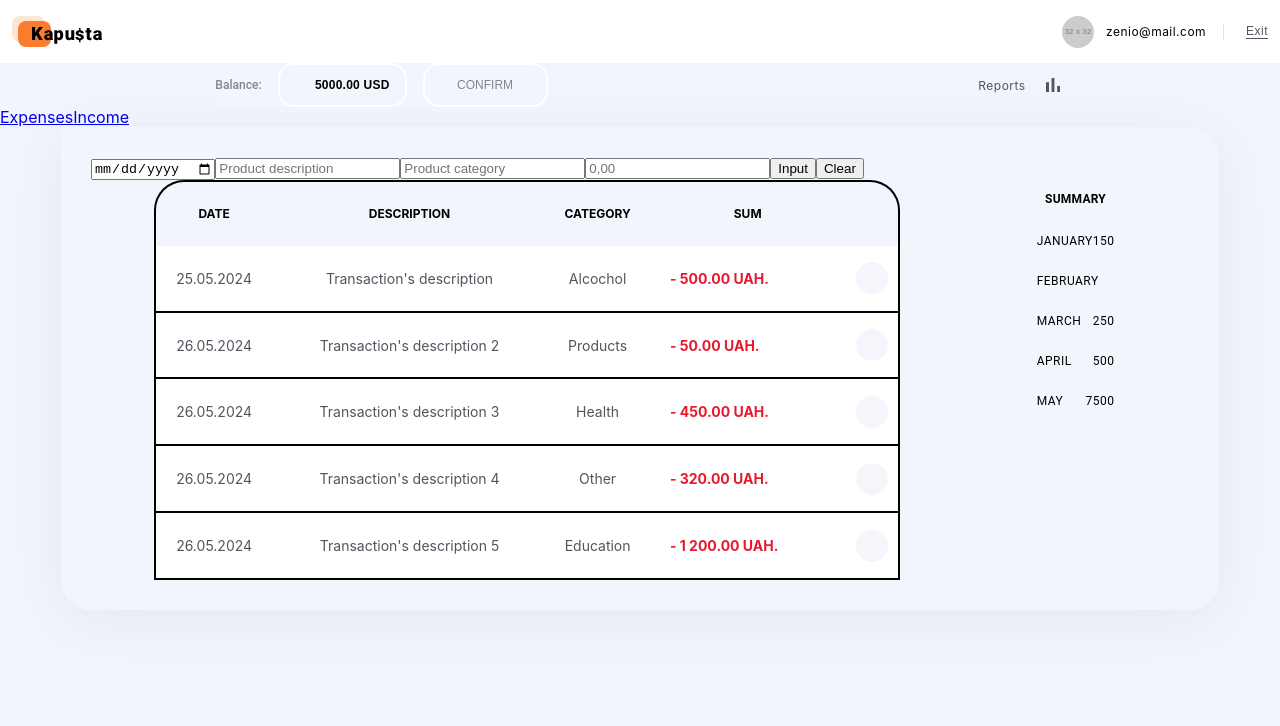
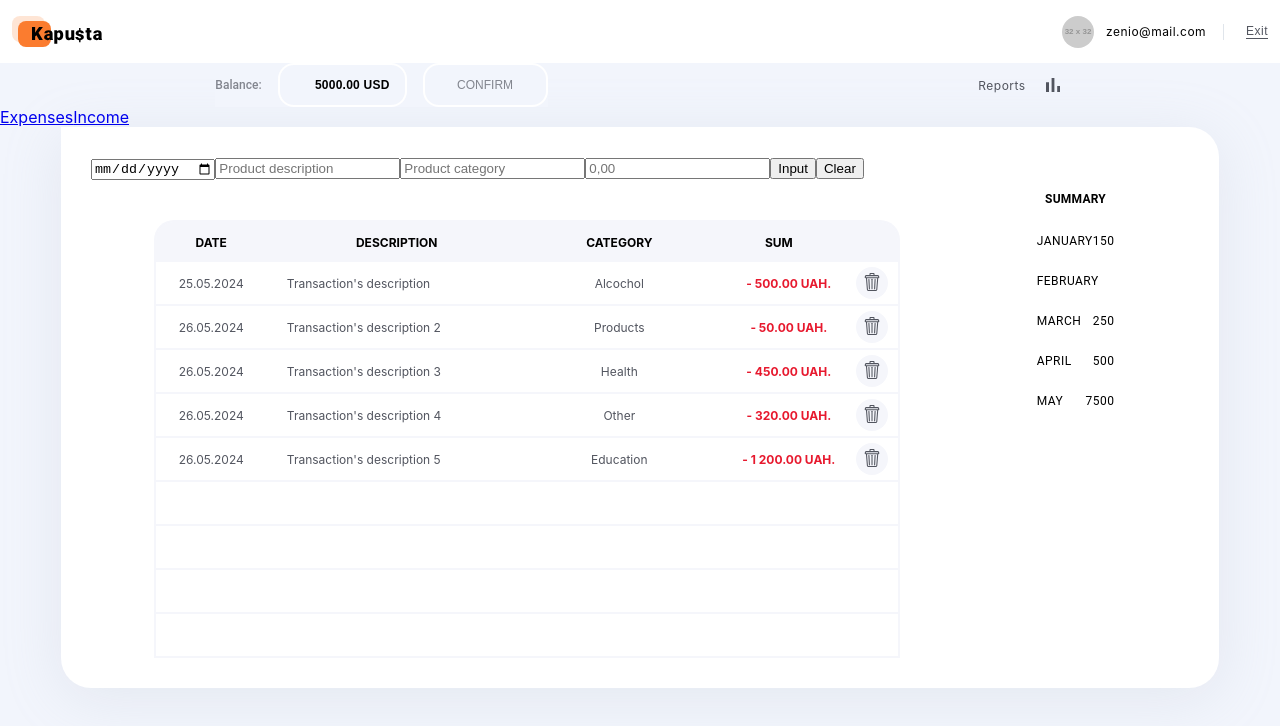
Before and after one commit to 831230/kapusta-architecture, a React (Create React App) app: page / in a window 1280 px wide. Both pictures are taken after typing "name@example.com", "Sample123" into the empty fields and a click on the button "LOG IN". Shown: the top 726 px of the page. Built offline with nearby package versions, Linux system fonts and the light colour scheme.

Commit message:
Fix Table components

```diff
--- a/src/components/Expenses/Expenses.module.css
+++ b/src/components/Expenses/Expenses.module.css
@@ -1,9 +1,10 @@
 .expensesIncomeContainer {
-    background-color: var(--primary-bg-color);
+  /* background-color: var(--primary-bg-color); */
+  background-color: #fff;
   margin: 0 auto;
   max-width: 1098px;
   max-height: 579px;
-    box-shadow: 0px 10px 60px 0px #AAB2C533;
+  box-shadow: 0px 10px 60px 0px #aab2c533;
   border-radius: 0px 30px 30px 30px;
   padding: 30px;
 }
--- a/src/components/Table/TableExpenses.jsx
+++ b/src/components/Table/TableExpenses.jsx
@@ -1,22 +1,25 @@
 import React, { useEffect } from "react";
 import { useDispatch } from "react-redux";
-import trash from '../../assets/icons_function.svg';
+import TrashIcon from "../../assets/icons_trash.svg";
 import {
   TableBox,
   TableContainerItem,
   TableHeadItem,
   TableBodys,
   SumCell,
-  StyledSVG,
+  StyledImg,
   TableHead,
   TableContainer,
-  TableHeadItem2,
   TrashButton,
 } from "./TableStyles";
 import useAuth from "../../hooks/useAuth";
 import useExpenses from "../../hooks/useExpenses";
 import useReports from "../../hooks/useReports";
-import { setNewExpense, deleteExpense, getExpenseStats } from "../../redux/expenses/operations";
+import {
+  setNewExpense,
+  deleteExpense,
+  getExpenseStats,
+} from "../../redux/expenses/operations";
 
 function formatNegativeNumber(num) {
   return `- ${num
@@ -26,11 +29,13 @@ function formatNegativeNumber(num) {
 }
 
 function formatDate(dateString) {
-  var date = new Date(dateString);
-  var day = date.getDate();
-  var month = date.getMonth() + 1;
-  var year = date.getFullYear();
-  return `${day.toString().padStart(2, "0")}.${month.toString().padStart(2, "0")}.${year}`;
+  const date = new Date(dateString);
+  const day = date.getDate();
+  const month = date.getMonth() + 1;
+  const year = date.getFullYear();
+  return `${day.toString().padStart(2, "0")}.${month
+    .toString()
+    .padStart(2, "0")}.${year}`;
 }
 
 export default function DenseTable() {
@@ -45,10 +50,10 @@ export default function DenseTable() {
     }
   }, [dispatch, isLoggedIn]);
 
-  const handleDelete = id => {
+  const handleDelete = (id) => {
     dispatch(deleteExpense(id))
       .then(() => {})
-      .catch(error => {});
+      .catch((error) => {});
   };
 
   // const handleAdd = () => {
@@ -61,40 +66,58 @@ export default function DenseTable() {
   //   dispatch(setNewExpense(newExpenseData));
   //  };
 
+  const rows = new Array(9).fill(null);
+  const dataRows = [...expenses, ...rows].slice(0, 9);
+
   return (
-
     <TableBox>
       <TableHead>
-
-      <TableHeadItem>Date</TableHeadItem>
-        <TableHeadItem>Description</TableHeadItem>
-        <TableHeadItem>Category</TableHeadItem>
-        <TableHeadItem>Sum</TableHeadItem>
-        <TableHeadItem2>xxxx</TableHeadItem2>
-
+        <TableHeadItem $width="15%">Date</TableHeadItem>
+        <TableHeadItem $width="35%">Description</TableHeadItem>
+        <TableHeadItem $width="25%">Category</TableHeadItem>
+        <TableHeadItem $width="18%">Sum</TableHeadItem>
+        <TableHeadItem $width="7%"></TableHeadItem>
       </TableHead>
       <TableBodys>
         {loadingUser || loadingReports ? (
-            <TableContainerItem
-            colSpan={5} align="center">Loading...
+          <TableContainerItem colSpan={5} align="center">
+            Loading...
           </TableContainerItem>
         ) : (
-            expenses.map(expense => (
-              <TableContainer key={expense.id}>
-                <TableContainerItem>{formatDate(expense.date)}</TableContainerItem>
-                <TableContainerItem>{expense.description}</TableContainerItem>
-                <TableContainerItem>{expense.category}</TableContainerItem>
-                <TableContainerItem><SumCell>{formatNegativeNumber(expense.amount)}</SumCell></TableContainerItem>
-
-                <TableContainerItem> <TrashButton onClick={handleDelete} style={{ cursor: 'pointer' }}>
-      <StyledSVG>
-        <use href={trash + 'icon-Vector-4'}></use>
-      </StyledSVG>
-    </TrashButton></TableContainerItem>
-
+          dataRows.map((expense, index) => (
+            <TableContainer key={expense ? expense.id : index}>
+              <TableContainerItem>
+                {expense ? formatDate(expense.date) : ""}
+              </TableContainerItem>
+              <TableContainerItem $textAlign="left" $paddingLeft="20px">
+                {expense ? expense.description : ""}
+              </TableContainerItem>
+              <TableContainerItem>
+                {expense ? expense.category : ""}
+              </TableContainerItem>
+              <TableContainerItem>
+                {expense ? (
+                  <SumCell>{formatNegativeNumber(expense.amount)}</SumCell>
+                ) : (
+                  ""
+                )}
+              </TableContainerItem>
+              <TableContainerItem>
+                {expense ? (
+                  <TrashButton
+                    onClick={() => handleDelete(expense.id)}
+                    style={{ cursor: "pointer" }}
+                  >
+                    <StyledImg src={TrashIcon} alt="Delete" />
+                  </TrashButton>
+                ) : (
+                  ""
+                )}
+              </TableContainerItem>
             </TableContainer>
           ))
         )}
       </TableBodys>
-      </TableBox>)
+    </TableBox>
+  );
 }
--- a/src/components/Table/TableIncome.jsx
+++ b/src/components/Table/TableIncome.jsx
@@ -1,31 +1,34 @@
 import React, { useEffect } from "react";
-import trash from '../../assets/icons_function.svg';
+import TrashIcon from "../../assets/icons_trash.svg";
 import {
-
   TableBox,
   TableContainerItem,
   TableHeadItem,
   TableBodys,
   SumCell,
-  StyledSVG,
+  StyledImg,
   TableHead,
   TableContainer,
   TrashButton,
-  TableHeadItem2,
-
 } from "./TableStyles";
 import { useDispatch } from "react-redux";
 import useAuth from "../../hooks/useAuth";
 import useIncomes from "../../hooks/useIncomes";
 import useReports from "../../hooks/useReports";
-import { setNewIncome, deleteIncome, getIncomeStats } from "../../redux/incomes/operations";
+import {
+  setNewIncome,
+  deleteIncome,
+  getIncomeStats,
+} from "../../redux/incomes/operations";
 
 function formatDate(dateString) {
   const date = new Date(dateString);
   const day = date.getDate();
   const month = date.getMonth() + 1;
   const year = date.getFullYear();
-  return `${day.toString().padStart(2, "0")}.${month.toString().padStart(2, "0")}.${year}`;
+  return `${day.toString().padStart(2, "0")}.${month
+    .toString()
+    .padStart(2, "0")}.${year}`;
 }
 
 function formatPositiveNumber(num) {
@@ -47,7 +50,6 @@ export default function IncomeTable() {
   //   }
   // }, [dispatch, isLoggedIn]);
 
-
   useEffect(() => {
     if (isLoggedIn) {
       dispatch(getIncomeStats());
@@ -57,9 +59,8 @@ export default function IncomeTable() {
   const handleDelete = (id) => {
     dispatch(deleteIncome(id))
       .then(() => {})
-        .catch(error => {});
+      .catch((error) => {});
   };
-
 
   // const handleAdd = () => {
   //   const newIncomeData = {
@@ -70,48 +71,61 @@ export default function IncomeTable() {
   //   };
   //   dispatch(setNewIncome(newIncomeData));
   // };
+
+  const rows = new Array(9).fill(null);
+  const dataRows = [...incomes, ...rows].slice(0, 9);
+
   return (
-
     <TableBox>
       <TableHead>
-
-              <TableHeadItem>Date</TableHeadItem>
-                <TableHeadItem>Description</TableHeadItem>
-                <TableHeadItem>Category</TableHeadItem>
-                <TableHeadItem>Sum</TableHeadItem>
-                <TableHeadItem2 >xxxx</TableHeadItem2>
-
+        <TableHeadItem $width="15%">Date</TableHeadItem>
+        <TableHeadItem $width="35%">Description</TableHeadItem>
+        <TableHeadItem $width="25%">Category</TableHeadItem>
+        <TableHeadItem $width="18%">Sum</TableHeadItem>
+        <TableHeadItem $width="7%"></TableHeadItem>
       </TableHead>
       <TableBodys>
-              {(loadingUser || incomesLoading || loadingReports)
-                ?
-                (
-                <TableContainerItem
-                  colSpan={5} align="center">Loading...
+        {loadingUser || incomesLoading || loadingReports ? (
+          <TableContainerItem colSpan={5} align="center">
+            Loading...
           </TableContainerItem>
-                )
-                :
-                (
-                incomes.map((income) => (
-                  <TableContainer key={income.id}>
-                    <TableContainerItem>{formatDate(income.date)}</TableContainerItem>
-                    <TableContainerItem>{income.description}</TableContainerItem>
-                    <TableContainerItem>{income.category}</TableContainerItem>
-                    <TableContainerItem><SumCell value={income.amount}>{formatPositiveNumber(income.amount)}</SumCell></TableContainerItem>
-
-                    <TableContainerItem> <TrashButton onClick={handleDelete} style={{ cursor: 'pointer' }}>
-      <StyledSVG>
-        <use href={trash + 'icon-Vector-4'}></use>
-      </StyledSVG>
-    </TrashButton></TableContainerItem>
-
+        ) : (
+          dataRows.map((income, index) => (
+            <TableContainer key={income ? income.id : index}>
+              <TableContainerItem>
+                {income ? formatDate(income.date) : ""}
+              </TableContainerItem>
+              <TableContainerItem $textAlign="left" $paddingLeft="20px">
+                {income ? income.description : ""}
+              </TableContainerItem>
+              <TableContainerItem>
+                {income ? income.category : ""}
+              </TableContainerItem>
+              <TableContainerItem>
+                {income ? (
+                  <SumCell value={income.amount}>
+                    {formatPositiveNumber(income.amount)}
+                  </SumCell>
+                ) : (
+                  ""
+                )}
+              </TableContainerItem>
+              <TableContainerItem>
+                {income ? (
+                  <TrashButton
+                    onClick={handleDelete}
+                    style={{ cursor: "pointer" }}
+                  >
+                    <StyledImg src={TrashIcon} alt="Delete" />
+                  </TrashButton>
+                ) : (
+                  ""
+                )}
+              </TableContainerItem>
             </TableContainer>
           ))
-                )
+        )}
+      </TableBodys>
+    </TableBox>
+  );
 }
-        </TableBodys>
-      </TableBox>)
-
-
-
-};
--- a/src/components/Table/TableStyles.js
+++ b/src/components/Table/TableStyles.js
@@ -1,54 +1,39 @@
-import styled from 'styled-components';
-
+import styled from "styled-components";
 
 export const TableBox = styled.table`
+  margin-top: 40px;
   width: 746px;
-  height: 400px;
   border-spacing: 0;
-  border-top-left-radius: 30px;
-  border-top-right-radius: 30px;
-  border: 2px solid black;
+  border-top-left-radius: 20px;
+  border-top-right-radius: 20px;
+  border: 2px solid #f5f6fb;
   border-bottom: none;
-  // width: calc(100% / 5);
-  // table-layout: fixed;
+  background: #f5f6fb;
   @media screen and (min-width: 1200px) {
     // width: 746px;
     // height: 400px;
   }
 `;
+
 export const TableHead = styled.tr`
-// border-top-left-radius: 10px;
-  // border-top-right-radius: 10px;
-  height: 38px;
+  height: 40px;
+`;
 
-  // border: 2px solid #000;
-`
 export const TableHeadItem = styled.td`
   color: #000000;
   font-weight: 700;
-// padding: 0 8px;
-// border: 2px solid #000;
-  // border-spacing: 0;
-  font-size:12px;
+  width: ${(props) => props.$width};
+  text-align: center;
+  font-size: 12px;
   text-transform: uppercase;
-  text-align: center;
 `;
 
 export const TableHeadItem2 = styled.td`
+  display: none;
+`;
 
-display: none;
-  // border-spacing: 0;
-  font-size:12px;
-  text-transform: uppercase;
-  text-align: center;
-`;
 export const TableBodys = styled.tbody`
-background-color: #FFFFFF;
-  // display: block;
-  // overflow-y: auto;
-  // width: 746px;
-  // height: 380px;
-
+  background-color: #fff;
   text-align: center;
   ::-webkit-scrollbar {
     width: 6px;
@@ -59,48 +44,44 @@ background-color: #FFFFFF;
     background-color: #ff751d;
   }
 `;
+
 export const TableContainer = styled.tr`
-// width: 746px;
+  height: 40px;
+`;
+
+export const TableContainerItem = styled.td`
   height: 40px;
   text-align: center;
-
-`
-
-export const TableContainerItem = styled.td`
-text-align: center;
-color: #52555F;
+  text-align: ${(props) => props.$textAlign};
+  padding-left: ${(props) => props.$paddingLeft};
+  color: #52555f;
   border-bottom: 2px solid;
-border-color: #000000;
-position: relative;
-z-index: 0;
-font-size: 14px;
-  border-spacing: 0;
+  border-color: #f5f6fb;
+  font-size: 12px;
 `;
 
-
-
-
-
-export const SumCell = styled.td`
-color: ${({ value }) => (value >= 0 ? '#407946' : '#E7192E')};
+export const SumCell = styled.span`
+  color: ${({ value }) => (value >= 0 ? "#407946" : "#E7192E")};
   font-weight: 700;
   padding-left: 20px;
 `;
+
 export const TrashButton = styled.button`
   width: 32px;
   height: 32px;
   border-bottom: 2px solid;
-  background-color: #F5F6FB;
+  background-color: #f5f6fb;
   border-radius: 50%;
   border: none;
   cursor: pointer;
   position: relative;
-  z-index: 0
-`
-export const StyledSVG = styled.svg`
+  z-index: 0;
+`;
+
+export const StyledImg = styled.img`
   width: 18px;
   height: 18px;
   position: relative;
   z-index: 2;
-  fill:black;
+  fill: black;
 `;
```
Also changed, not shown: src/assets/icons_trash.svg (added). Lines whose indentation alone changed are shown as unchanged.
